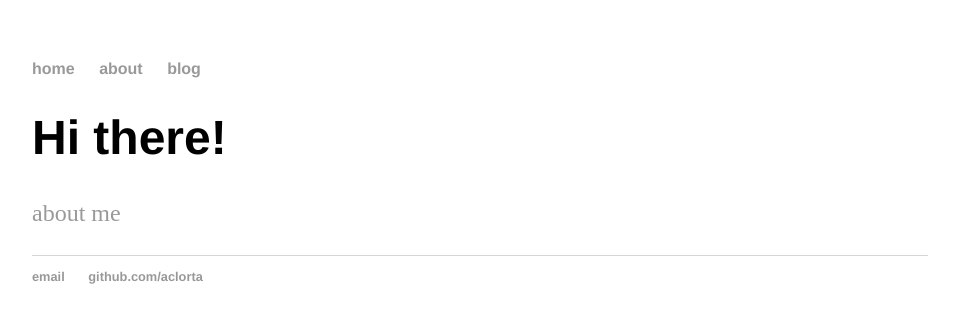
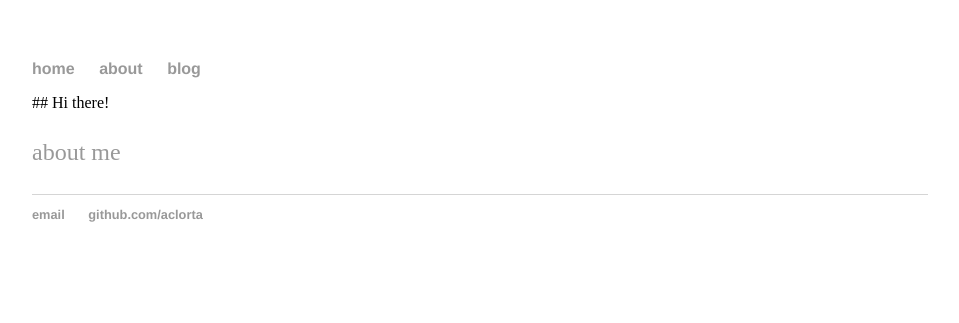
Before and after one commit to aclorta/aclorta.github.io, a Jekyll site: the page built from index.html, in a window 1280 px wide. Shown: the top 323 px of the page, without its empty margins (160-1119 px from the left). Built offline with Jekyll 4.4.1, drawn with Linux system fonts in a browser that asks for light colours.

Commit message:
fiddling around

```diff
--- a/index.html
+++ b/index.html
@@ -3,6 +3,6 @@ layout: default
 title: Adam Lorta
 ---
 <div class="blurb">
-    <h1>Hi there!</h1>
+    ## Hi there!
     <p><a href="/about">about me</a></p>
 </div><!-- /.blurb -->
```
